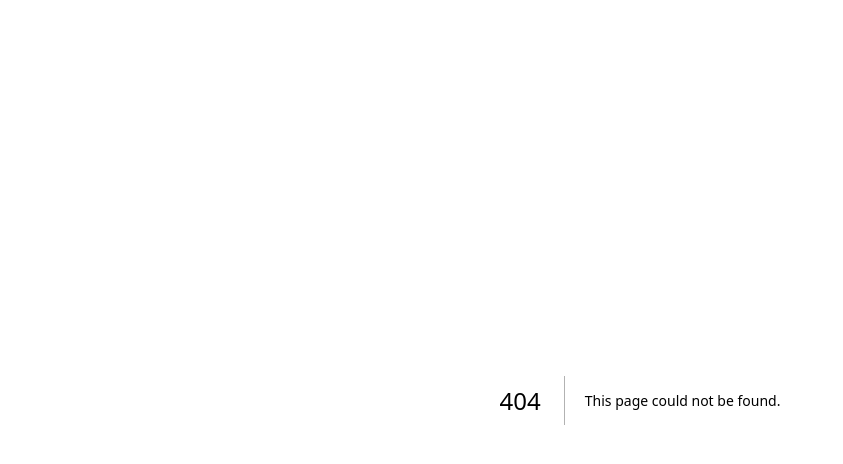
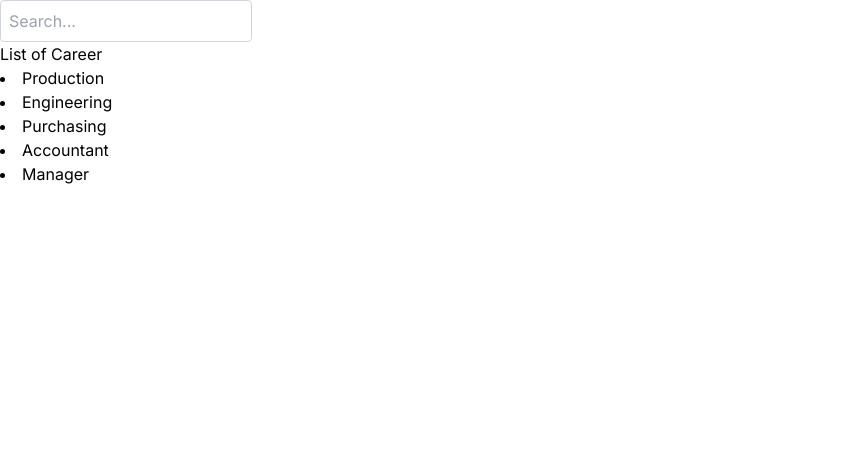
Before and after one commit to iqbalya25/Simple-Navbar-Responsive, a Next.js app: page /career in a window 1280 px wide. Before the commit this address had no page. Shown: the top 464 px of the page, without its empty margins (0-843 px from the left). Built offline with nearby package versions, Linux system fonts and the light colour scheme.

Commit message:
adding debounce feature

```diff
--- /dev/null
+++ b/app/career/page.tsx
@@ -0,0 +1,75 @@
+"use client";
+import { debounce } from "lodash";
+import React, { ChangeEvent, useEffect, useMemo, useState } from "react";
+
+interface DataProps {
+  id: number;
+  name: string;
+}
+
+const data: DataProps[] = [
+  { id: 1, name: "Production" },
+  { id: 2, name: "Engineering" },
+  { id: 3, name: "Purchasing" },
+  { id: 4, name: "Accountant" },
+  { id: 5, name: "Manager" },
+];
+
+const Career: React.FC = () => {
+  const [query, setQuery] = useState<string>("");
+  const [results, setResults] = useState<DataProps[]>([]);
+
+  const debouncedSearch = useMemo(
+    () =>
+      debounce((query: string) => {
+        if (query) {
+          const filteredData = data.filter((item) =>
+            item.name.toLowerCase().includes(query.toLowerCase())
+          );
+          setResults(filteredData);
+        } else {
+          setResults([]);
+        }
+      }, 300),
+    []
+  );
+
+  useEffect(() => {
+    debouncedSearch(query);
+    return () => {
+      debouncedSearch.cancel();
+    };
+  }, [query, debouncedSearch]);
+
+  const handleInputChange = (e: ChangeEvent<HTMLInputElement>) => {
+    setQuery(e.target.value);
+  };
+
+  return (
+    <div>
+      <input
+        type="text"
+        value={query}
+        onChange={handleInputChange}
+        placeholder="Search..."
+        className="p-2 border border-gray-300 rounded"
+      />
+      <ul>
+        {results.map((item) => (
+          <li key={item.id} className="p-2 border-b border-gray-200">
+            {item.name}
+          </li>
+        ))}
+      </ul>
+
+      <div>
+        <h1>List of Career</h1>
+        {data.map((item) => (
+          <li key={item.id}>{item.name}</li>
+        ))}
+      </div>
+    </div>
+  );
+};
+
+export default Career;
--- a/app/components/Navbar.tsx
+++ b/app/components/Navbar.tsx
@@ -40,7 +40,9 @@ const Navbar = () => {
                 <li>
                   <Link href="/about">About</Link>
                 </li>
-                <li>Career</li>
+                <li>
+                  <Link href="/career">Career</Link>
+                </li>
               </ul>
             </div>
             <div className="text-right">Login</div>
--- a/package.json
+++ b/package.json
@@ -9,7 +9,9 @@
     "lint": "next lint"
   },
   "dependencies": {
+    "@types/lodash": "^4.17.7",
     "axios": "^1.7.2",
+    "lodash": "^4.17.21",
     "next": "14.2.5",
     "react": "^18",
     "react-dom": "^18"
```
Also changed, not shown: 1 other file (tests, documents, lock files or other folders).
